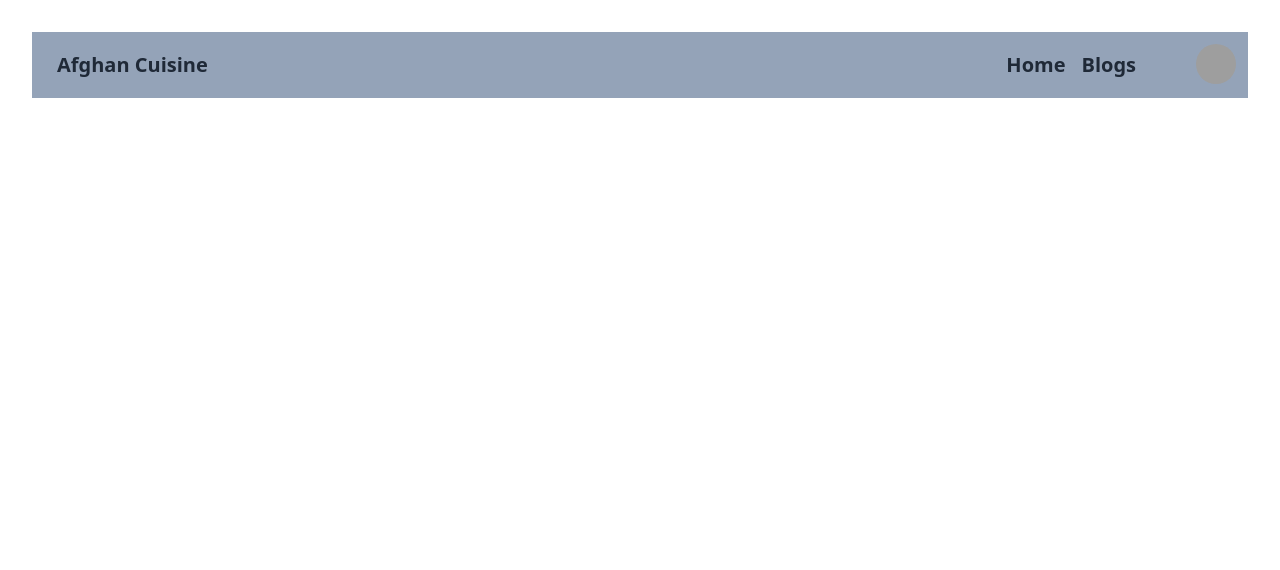
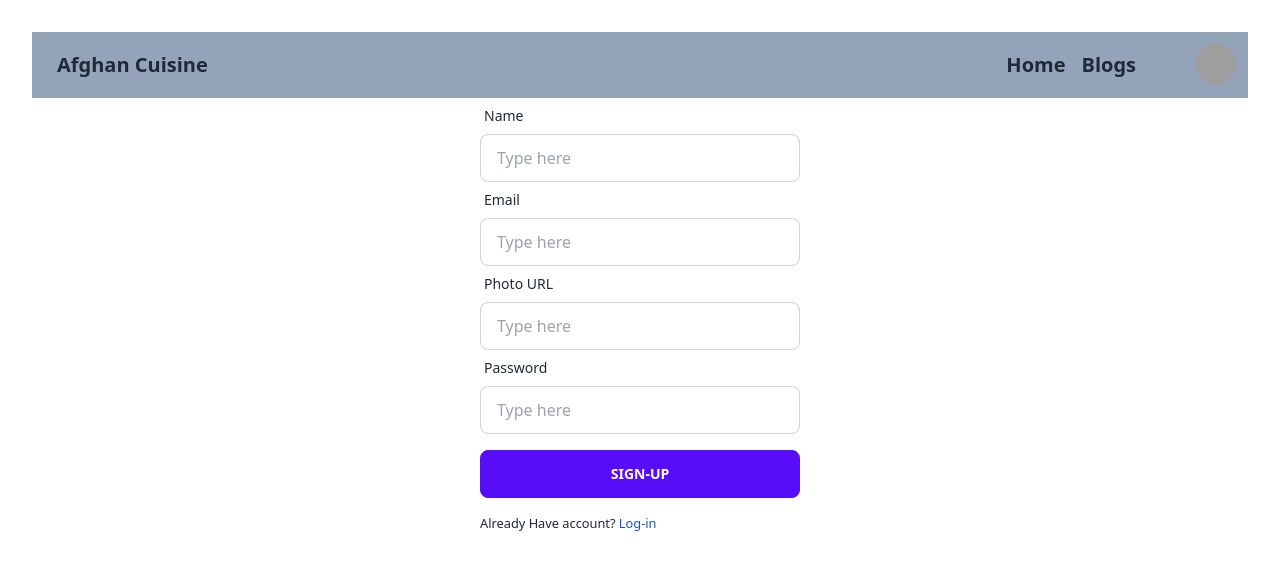
Before and after one commit to azammunna0221/afgan-cuisin-client, a React (Vite) app: page /signUp in a window 1280 px wide. Shown: the top 570 px of the page. Built offline with nearby package versions, Linux system fonts and the light colour scheme; grey boxes are pictures that could not be loaded.

Commit message:
Sign Up Page created

```diff
--- a/src/components/SignUp/SignUp.jsx
+++ b/src/components/SignUp/SignUp.jsx
@@ -3,8 +3,27 @@ import { Link } from 'react-router-dom';
 
 const SignUp = () => {
     return (
-        <div>
-
+        <div className="flex justify-center">
+            <div className="form-control w-full max-w-xs">
+                <label className="label">
+                    <span className="label-text">Name</span>
+                </label>
+                <input type="text" placeholder="Type here" className="input input-bordered w-full max-w-xs" />
+                <label className="label">
+                    <span className="label-text">Email</span>
+                </label>
+                <input type="text" placeholder="Type here" className="input input-bordered w-full max-w-xs" />
+                <label className="label">
+                    <span className="label-text">Photo URL</span>
+                </label>
+                <input type="text" placeholder="Type here" className="input input-bordered w-full max-w-xs" />
+                <label className="label">
+                    <span className="label-text">Password</span>
+                </label>
+                <input type="text" placeholder="Type here" className="input input-bordered w-full max-w-xs" />
+                <button className="btn btn-primary mt-4">Sign-Up</button>
+                <small className='pt-4'>Already Have account? <Link to="/login" className=" text-blue-700">Log-in</Link> </small>
+            </div>
         </div>
     );
 };
--- /dev/null
+++ b/src/provider/AuthProvider.jsx
@@ -0,0 +1,11 @@
+import React from 'react';
+
+const AuthProvider = () => {
+    return (
+        <div>
+
+        </div>
+    );
+};
+
+export default AuthProvider;
```
